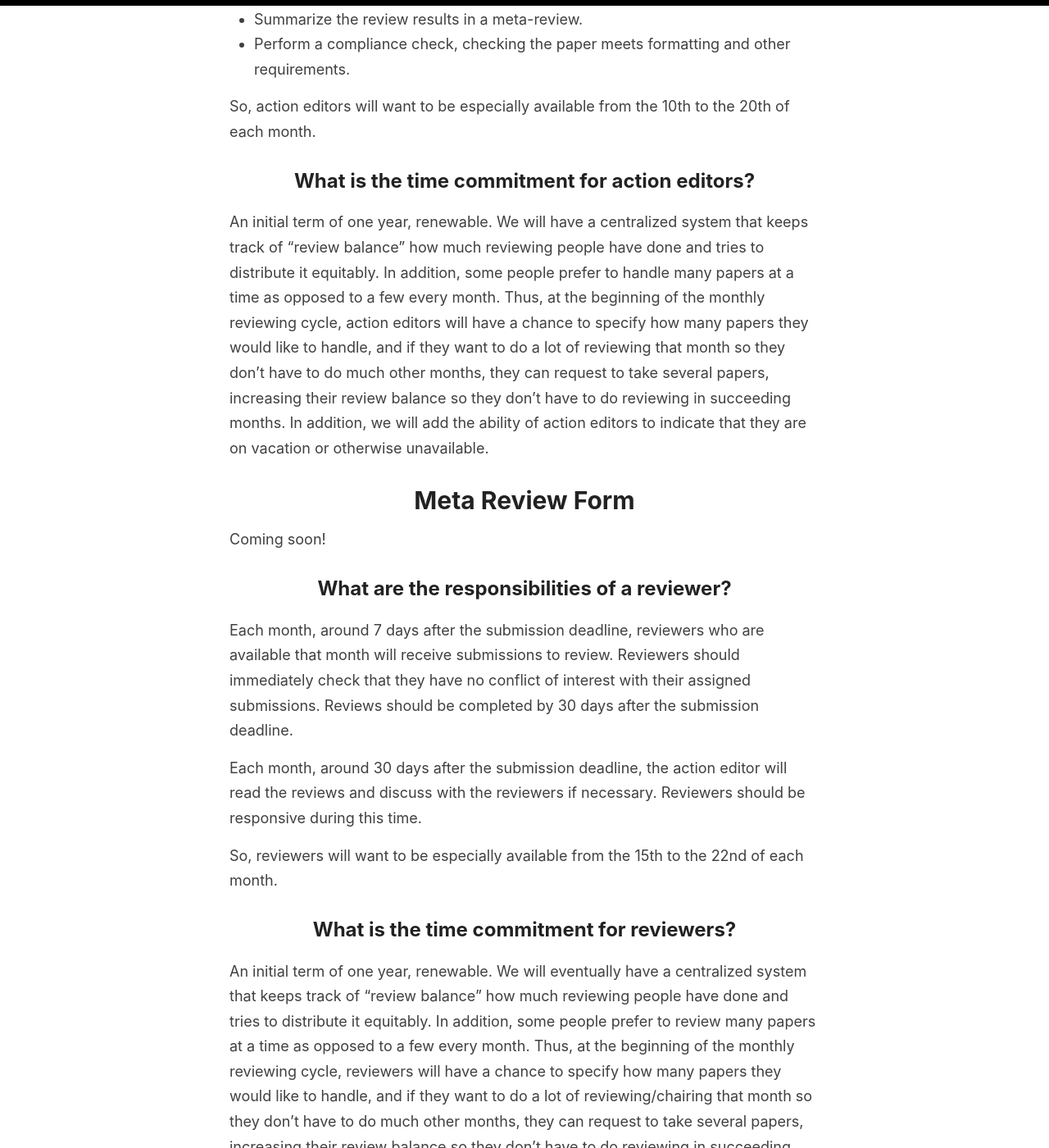
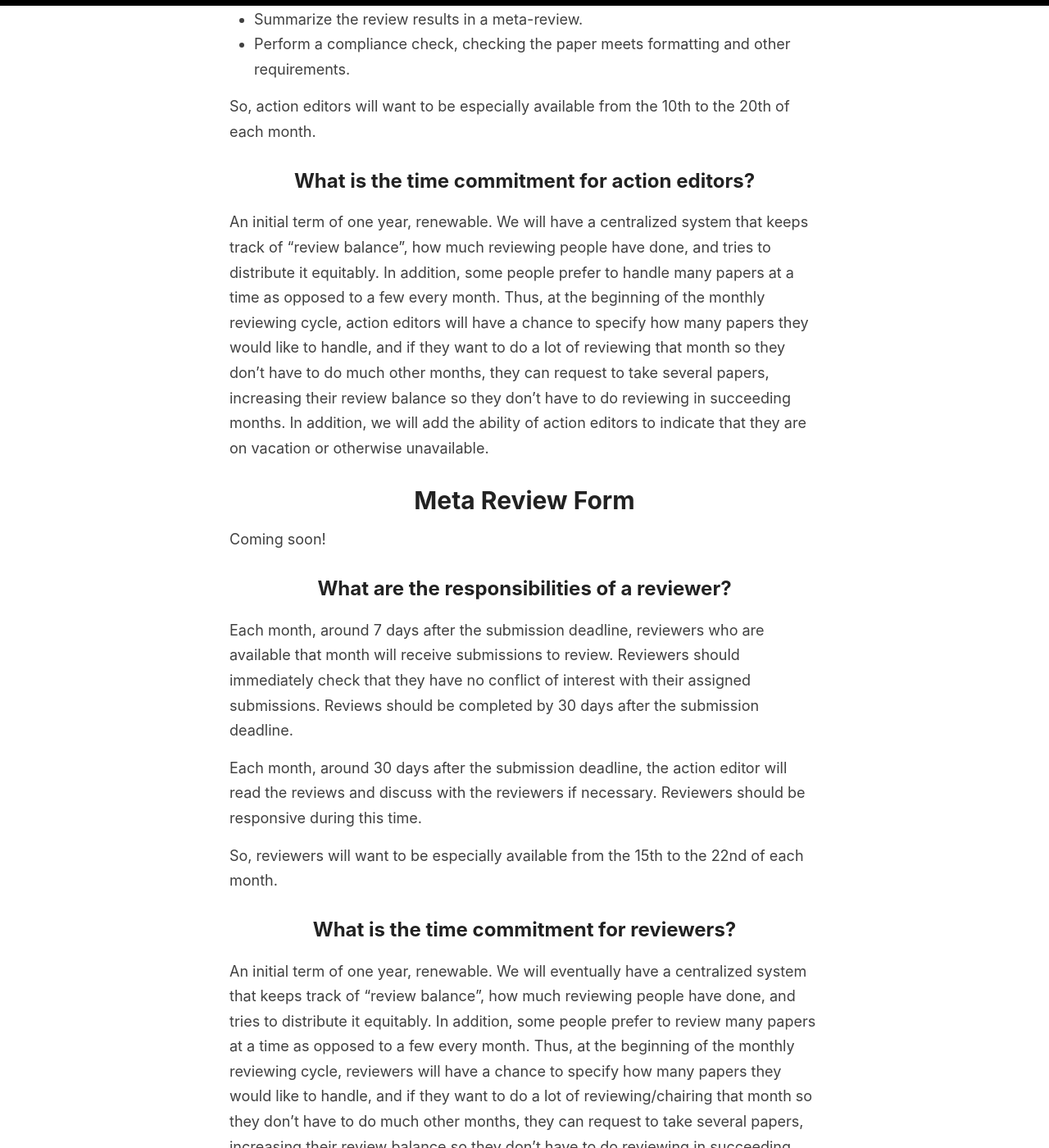
Before and after one commit to amitmerchant1990/reverie, a Jekyll site: the page built from reviewers.md, in a window 1280 px wide and 1400 px high, scrolled down 866 px. Shown: the whole window at 82% size. Built offline with Jekyll 4.4.1, drawn with Linux system fonts in a browser that asks for light colours; some of the changed text lies outside the part shown.

```diff
--- a/reviewers.md
+++ b/reviewers.md
@@ -22,7 +22,7 @@ Each month, between 30 and 35 days after the submission deadline, the action edi
 So, action editors will want to be especially available from the 10th to the 20th of each month.
 
 ## What is the time commitment for action editors?
-An initial term of one year, renewable. We will have a centralized system that keeps track of “review balance” how much reviewing people have done and tries to distribute it equitably. In addition, some people prefer to handle many papers at a time as opposed to a few every month. Thus, at the beginning of the monthly reviewing cycle, action editors will have a chance to specify how many papers they would like to handle, and if they want to do a lot of reviewing that month so they don’t have to do much other months, they can request to take several papers, increasing their review balance so they don’t have to do reviewing in succeeding months. In addition, we will add the ability of action editors to indicate that they are on vacation or otherwise unavailable.
+An initial term of one year, renewable. We will have a centralized system that keeps track of “review balance”, how much reviewing people have done, and tries to distribute it equitably. In addition, some people prefer to handle many papers at a time as opposed to a few every month. Thus, at the beginning of the monthly reviewing cycle, action editors will have a chance to specify how many papers they would like to handle, and if they want to do a lot of reviewing that month so they don’t have to do much other months, they can request to take several papers, increasing their review balance so they don’t have to do reviewing in succeeding months. In addition, we will add the ability of action editors to indicate that they are on vacation or otherwise unavailable.
 
 # Meta Review Form
 
@@ -37,7 +37,7 @@ Each month, around 30 days after the submission deadline, the action editor will
 So, reviewers will want to be especially available from the 15th to the 22nd of each month.
 
 ## What is the time commitment for reviewers?
-An initial term of one year, renewable. We will eventually have a centralized system that keeps track of “review balance” how much reviewing people have done and tries to distribute it equitably. In addition, some people prefer to review many papers at a time as opposed to a few every month. Thus, at the beginning of the monthly reviewing cycle, reviewers will have a chance to specify how many papers they would like to handle, and if they want to do a lot of reviewing/chairing that month so they don’t have to do much other months, they can request to take several papers, increasing their review balance so they don’t have to do reviewing in succeeding months. In addition, we will add the ability of reviewers to indicate that they are on vacation or otherwise unavailable.
+An initial term of one year, renewable. We will eventually have a centralized system that keeps track of “review balance”, how much reviewing people have done, and tries to distribute it equitably. In addition, some people prefer to review many papers at a time as opposed to a few every month. Thus, at the beginning of the monthly reviewing cycle, reviewers will have a chance to specify how many papers they would like to handle, and if they want to do a lot of reviewing/chairing that month so they don’t have to do much other months, they can request to take several papers, increasing their review balance so they don’t have to do reviewing in succeeding months. In addition, we will add the ability of reviewers to indicate that they are on vacation or otherwise unavailable.
 
 # Review Form
 
```
